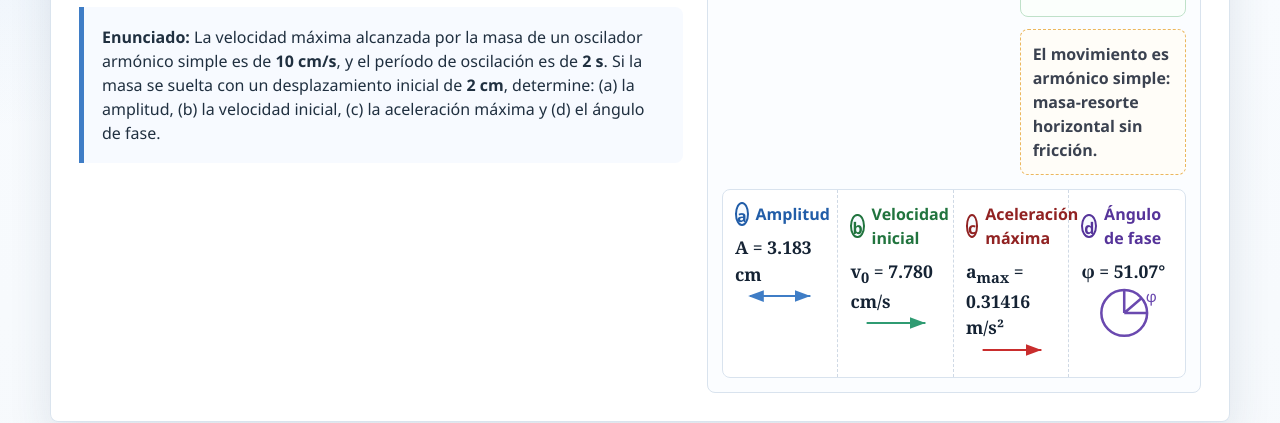
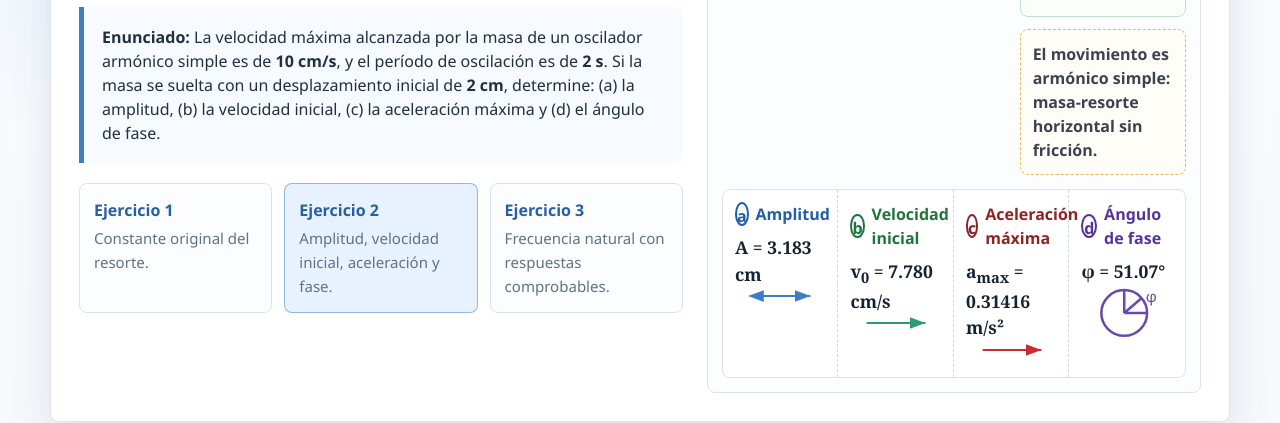
Before and after one commit to bernarfs/masa-resorte-interactivo, a plain HTML site: page ejercicio2.html in a window 1280 px wide. Shown: the part 382-805 px from the top of the page. Drawn offline with Linux system fonts and the light colour scheme.

Commit message:
Update ejercicio2.html

```diff
--- a/ejercicio2.html
+++ b/ejercicio2.html
@@ -254,6 +254,48 @@
       background: var(--orange-soft);
       color: #804a14;
       font-weight: 800;
+    }
+
+    .exercise-nav {
+      display: grid;
+      grid-template-columns: repeat(3, minmax(0, 1fr));
+      gap: 12px;
+      margin-top: 20px;
+    }
+
+    .exercise-link {
+      display: block;
+      padding: 14px;
+      border: 1px solid var(--line);
+      border-radius: var(--radius);
+      background: #fbfdff;
+      color: var(--ink);
+      text-decoration: none;
+      transition: transform 160ms ease, border-color 160ms ease, box-shadow 160ms ease;
+    }
+
+    .exercise-link:hover,
+    .exercise-link:focus {
+      border-color: rgba(63, 125, 198, 0.55);
+      box-shadow: 0 10px 22px rgba(41, 68, 96, 0.12);
+      transform: translateY(-2px);
+      outline: none;
+    }
+
+    .exercise-link.current {
+      background: var(--blue-soft);
+      border-color: rgba(63, 125, 198, 0.5);
+    }
+
+    .exercise-link strong {
+      display: block;
+      margin-bottom: 4px;
+      color: #285f9f;
+    }
+
+    .exercise-link span {
+      color: var(--muted);
+      font-size: 0.94rem;
     }
 
     .diagram-side {
@@ -616,7 +658,8 @@
       .formula-grid,
       .result-grid,
       .diagram,
-      .diagram-results {
+      .diagram-results,
+      .exercise-nav {
         grid-template-columns: 1fr;
       }
 
@@ -679,6 +722,20 @@
           <strong>2 cm</strong>, determine: (a) la amplitud, (b) la velocidad inicial,
           (c) la aceleración máxima y (d) el ángulo de fase.
         </div>
+        <nav class="exercise-nav" aria-label="Navegación de ejercicios">
+          <a class="exercise-link" href="index.html">
+            <strong>Ejercicio 1</strong>
+            <span>Constante original del resorte.</span>
+          </a>
+          <a class="exercise-link current" href="ejercicio2.html" aria-current="page">
+            <strong>Ejercicio 2</strong>
+            <span>Amplitud, velocidad inicial, aceleración y fase.</span>
+          </a>
+          <a class="exercise-link" href="quiz-saltador.html">
+            <strong>Ejercicio 3</strong>
+            <span>Frecuencia natural con respuestas comprobables.</span>
+          </a>
+        </nav>
       </div>
 
       <aside class="oscillator" aria-label="Diagrama dinámico de oscilador masa-resorte">
```
